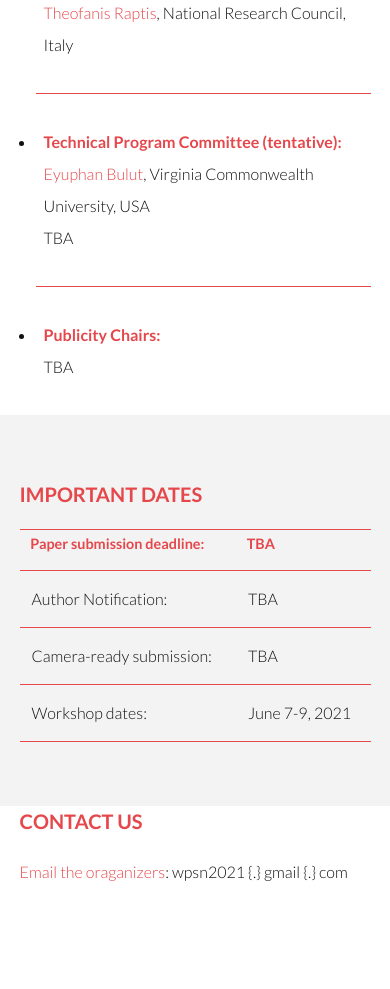
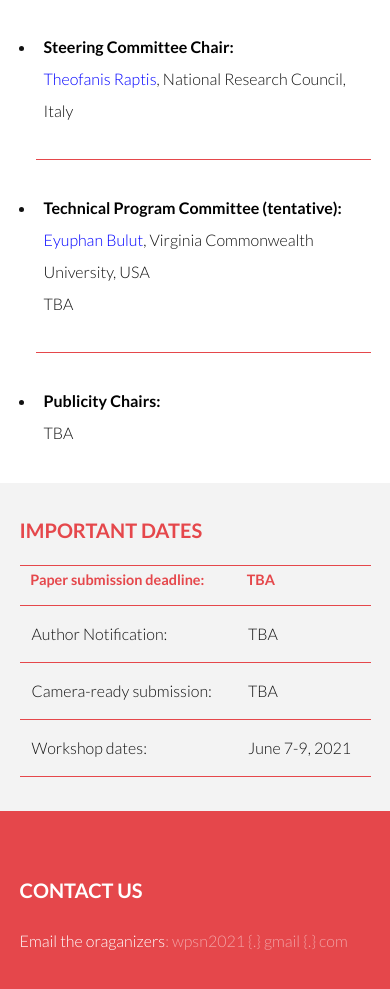
Before and after one commit to wpsn2021/wpsn2021.github.io, a plain HTML site: page index.html in a window 390 px wide. Shown: the part 4951-5940 px from the top of the page. Before the commit the page ends 5839 px from the top, so only its background shows below. Drawn offline with Linux system fonts and the light colour scheme.

Commit message:
updated css

```diff
--- a/assets/css/main.css
+++ b/assets/css/main.css
@@ -3160,7 +3160,7 @@
 			text-transform: none;
 			font-weight: 600;
 			font-family: 'Verdana', cursive;
-			font-size: .8em;
+			font-size: .75em;
 		}
 
 			#header a:hover {
@@ -3651,19 +3651,61 @@
 			}
 		}
 /* --------------------- */
+	#camready {
+		padding: 4em 0 2em 0;
+		background: #f3f3f3;
+	}
+
+		@media screen and (max-width: 980px) {
+			#camready {
+				padding: 4em 0 2em 0;
+			}
+		}
+
+		@media screen and (max-width: 736px) {
+			#camready {
+				padding: 2em 0 0.1em 0;
+			}
+		}
+/* --------------------- */
+	#committee {
+		padding: 4em 0 2em 0;
+	}
+
+		#committee strong, #committee b {
+			color: black;
+		}
+
+		#committee a {
+			color: blue;
+			font-weight: 300;
+		}
+
+		@media screen and (max-width: 980px) {
+			#committee {
+				padding: 4em 0 2em 0;
+			}
+		}
+
+		@media screen and (max-width: 736px) {
+			#committee {
+				padding: 2em 0 0.1em 0;
+			}
+		}
+/* --------------------- */
 	#dates {
 		padding: 4em 0 2em 0;
 		background: #f3f3f3;
 	}
 
 		@media screen and (max-width: 980px) {
-			#submission {
+			#dates {
 				padding: 4em 0 2em 0;
 			}
 		}
 
 		@media screen and (max-width: 736px) {
-			#submission {
+			#dates {
 				padding: 2em 0 0.1em 0;
 			}
 		}
@@ -3812,6 +3854,24 @@
 
 		}
 
+
+/* 'contact us' - made from Footer */
+	#contact {
+		background-color: #e5474b;
+		color: #f2a3a5;
+		padding: 4em 0 2em 0;
+		background: #e5474b;
+	}
+
+		#contact a {
+			color: #ffffff;
+		}
+		#contact h1, #contact h2, #contact h3, #contact h4, #contact h5, #contact h6 {
+			color: #fff;
+		}
+
+
+
 /* Footer */
 
 	#footer {
```
